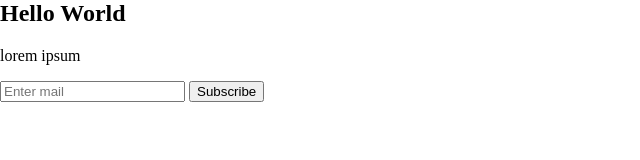
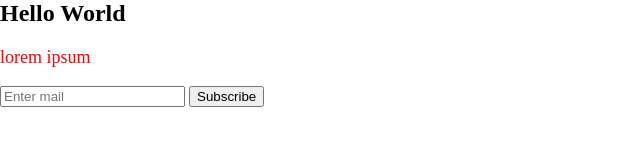
Before and after one commit to sanjay44/first-repo, a plain HTML site: page index.html in a window 1280 px wide. Shown: the whole page, without its empty margins (0-640 px from the left). Drawn offline with Linux system fonts and the light colour scheme.

Commit message:
added style to p tag

```diff
--- a/style.css
+++ b/style.css
@@ -2,3 +2,7 @@ body {
   margin: 0;
   padding: 0;
 }
+p {
+  font-size: 18px;
+  color: red;
+}
```
